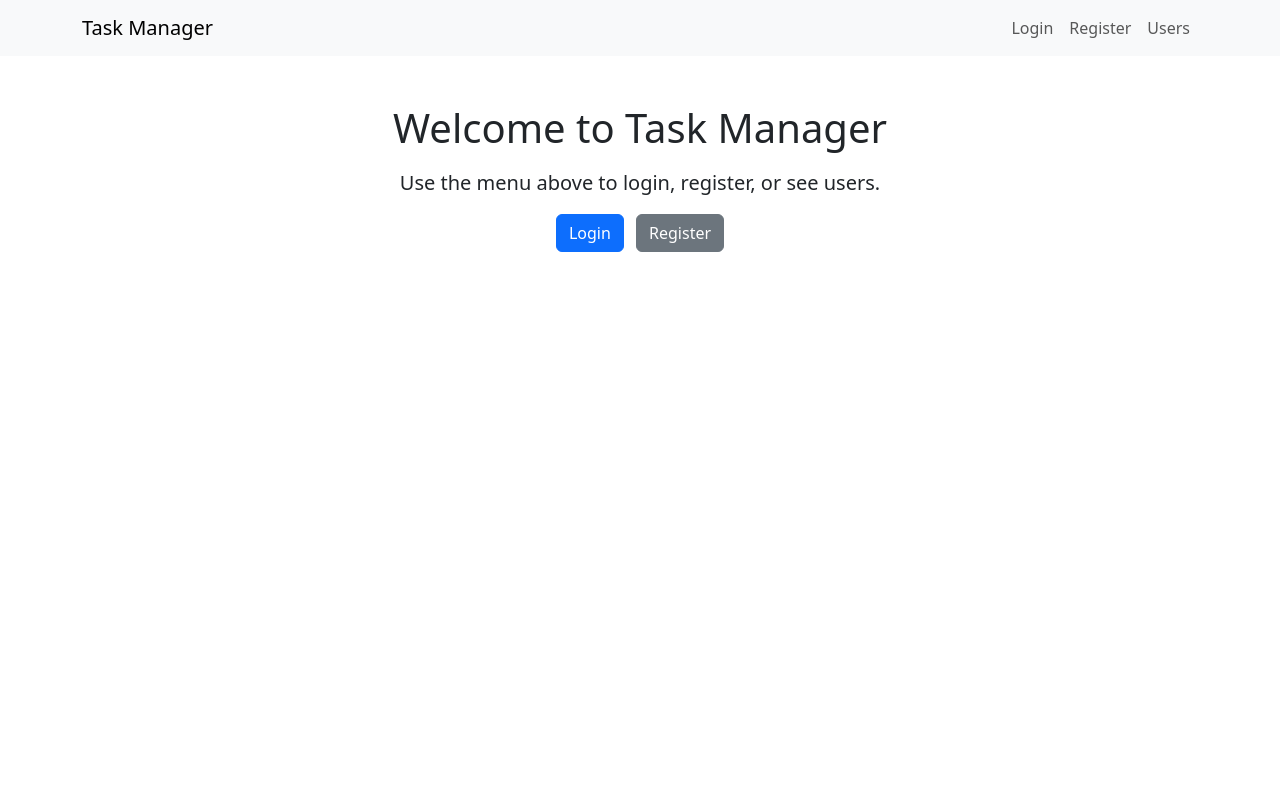
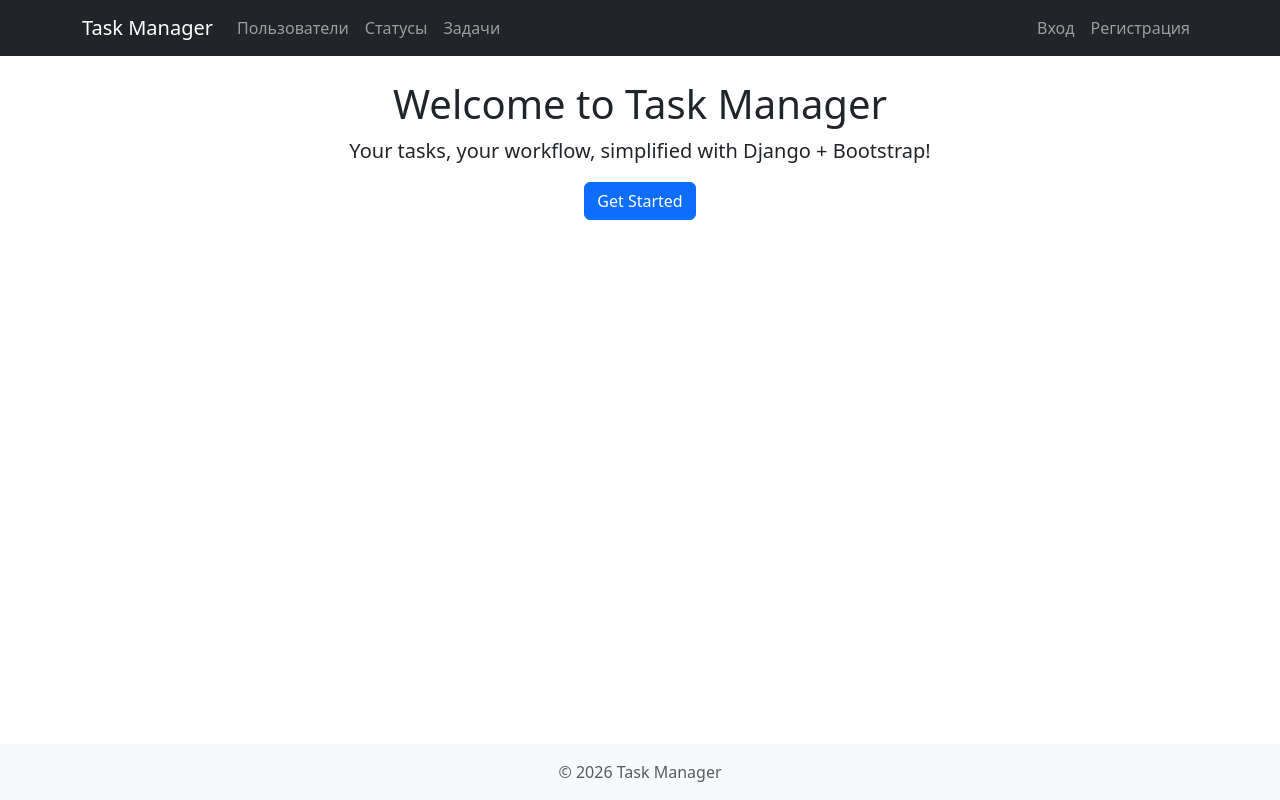
Before and after one commit to trunsib/python-project-52, a Django app: page / in a window 1280 px wide. Run offline with Django 5.2, Linux system fonts and the light colour scheme; parts of the project's set-up code (start-up, migrations or seed data) failed here and were passed over; some libraries are stand-ins or nearby versions.

Commit message:
task_manager

```diff
--- /dev/null
+++ b/task_manager/tasks/urls.py
@@ -0,0 +1,12 @@
+from django.urls import path
+from . import views
+
+app_name = "tasks"
+
+urlpatterns = [
+    path("", views.TaskListView.as_view(), name="list"),
+    path("create/", views.TaskCreateView.as_view(), name="create"),
+    path("<int:pk>/update/", views.TaskUpdateView.as_view(), name="update"),
+    path("<int:pk>/delete/", views.TaskDeleteView.as_view(), name="delete"),
+    path("<int:pk>/", views.TaskDetailView.as_view(), name="detail"),
+]
--- a/task_manager/templates/base.html
+++ b/task_manager/templates/base.html
@@ -1,33 +1,124 @@
-<!doctype html>
-<html lang="en">
+{% load static %}
+<!DOCTYPE html>
+<html lang="ru">
 <head>
-    <meta charset="utf-8">
+    <meta charset="UTF-8">
+    <title>{% block title %}Task Manager{% endblock %}</title>
+
+    <link href="https://cdn.jsdelivr.net/npm/bootstrap@5.3.2/dist/css/bootstrap.min.css"
+          rel="stylesheet">
+
     <meta name="viewport" content="width=device-width, initial-scale=1">
-    <title>Task Manager</title>
-    {% load bootstrap5 %}
-    {% bootstrap_css %}
-    {% bootstrap_javascript jquery='full' %}
 </head>
-  <body>
-    <nav class="navbar navbar-expand-lg navbar-light bg-light">
+
+<body class="d-flex flex-column min-vh-100">
+
+<nav class="navbar navbar-expand-lg navbar-dark bg-dark">
     <div class="container">
-        <a class="navbar-brand" href="/">Task Manager</a>
-        <button class="navbar-toggler" type="button" data-bs-toggle="collapse" data-bs-target="#navbarNav">
+
+        <a class="navbar-brand" href="{% url 'index' %}">
+            Task Manager
+        </a>
+
+        <button class="navbar-toggler"
+                type="button"
+                data-bs-toggle="collapse"
+                data-bs-target="#navbarNav">
             <span class="navbar-toggler-icon"></span>
         </button>
+
         <div class="collapse navbar-collapse" id="navbarNav">
-          <ul class="navbar-nav ms-auto">
-            <li class="nav-item"><a class="nav-link" href="#">Login</a></li>
-            <li class="nav-item"><a class="nav-link" href="#">Register</a></li>
-            <li class="nav-item"><a class="nav-link" href="#">Users</a></li>
+
+            <ul class="navbar-nav me-auto">
+
+                <li class="nav-item">
+                    <a class="nav-link" href="{% url 'users:list' %}">
+                        Пользователи
+                    </a>
+                </li>
+
+                <li class="nav-item">
+                    <a class="nav-link" href="{% url 'statuses:index' %}">
+                        Статусы
+                    </a>
+                </li>
+
+                <li class="nav-item">
+                    <a class="nav-link" href="{% url 'tasks:index' %}">
+                        Задачи
+                    </a>
+                </li>
+
             </ul>
+
+            <ul class="navbar-nav">
+
+                {% if user.is_authenticated %}
+
+                    <li class="nav-item">
+                        <span class="navbar-text me-3">
+                            {{ user.username }}
+                        </span>
+                    </li>
+
+                    <li class="nav-item">
+                        <form method="post" action="{% url 'users:logout' %}">
+                            {% csrf_token %}
+                            <button class="btn btn-outline-light btn-sm">
+                                Выход
+                            </button>
+                        </form>
+                    </li>
+
+                {% else %}
+
+                    <li class="nav-item">
+                        <a class="nav-link" href="{% url 'users:login' %}">
+                            Вход
+                        </a>
+                    </li>
+
+                    <li class="nav-item">
+                        <a class="nav-link" href="{% url 'users:create' %}">
+                            Регистрация
+                        </a>
+                    </li>
+
+                {% endif %}
+
+            </ul>
+
         </div>
+
     </div>
 </nav>
 
-    <div class="container mt-5">
+<div class="container mt-4">
+
+    {% if messages %}
+        {% for message in messages %}
+            <div class="alert alert-{{ message.tags }} alert-dismissible fade show">
+                {{ message }}
+                <button type="button"
+                        class="btn-close"
+                        data-bs-dismiss="alert">
+                </button>
+            </div>
+        {% endfor %}
+    {% endif %}
+
     {% block content %}
     {% endblock %}
+
 </div>
+
+<footer class="mt-auto bg-light py-3">
+    <div class="container text-center text-muted">
+        © {% now "Y" %} Task Manager
+    </div>
+</footer>
+
+<script src="https://cdn.jsdelivr.net/npm/bootstrap@5.3.2/dist/js/bootstrap.bundle.min.js"></script>
+
 </body>
 </html>
--- a/task_manager/templates/index.html
+++ b/task_manager/templates/index.html
@@ -1,10 +1,11 @@
 {% extends "base.html" %}
+
+{% block title %}Home | Task Manager{% endblock %}
 
 {% block content %}
 <div class="text-center">
-  <h1 class="mb-3">Welcome to Task Manager</h1>
-  <p class="lead">Use the menu above to login, register, or see users.</p>
-  <a href="#" class="btn btn-primary me-2">Login</a>
-  <a href="#" class="btn btn-secondary">Register</a>
+    <h1>Welcome to Task Manager</h1>
+    <p class="lead">Your tasks, your workflow, simplified with Django + Bootstrap!</p>
+    <a class="btn btn-primary" href="/users/create/">Get Started</a>
 </div>
 {% endblock %}
--- a/task_manager/urls.py
+++ b/task_manager/urls.py
@@ -1,11 +1,11 @@
 from django.contrib import admin
-from django.urls import path
-from django.shortcuts import render
-
-def index(request):
-    return render(request, "index.html")
+from django.urls import path, include
+from django.views.generic import TemplateView
 
 urlpatterns = [
-    path("admin/", admin.site.urls),
-    path("", index),
+    path('admin/', admin.site.urls),
+    path('', TemplateView.as_view(template_name='index.html'), name='home'),  # главная
+    path('users/', include('users.urls')),  # подключаем маршруты пользователей
+    path("statuses/", include("statuses.urls")),
+    path("tasks/", include("task_manager.tasks.urls")),
 ]
```
Also changed, not shown: task_manager/settings.py (+6 -1 lines), task_manager/tasks/forms.py (added, +8 -0 lines), task_manager/tasks/models.py (added, +37 -0 lines), task_manager/tasks/views.py (added, +55 -0 lines). Lines whose indentation alone changed are shown as unchanged.
